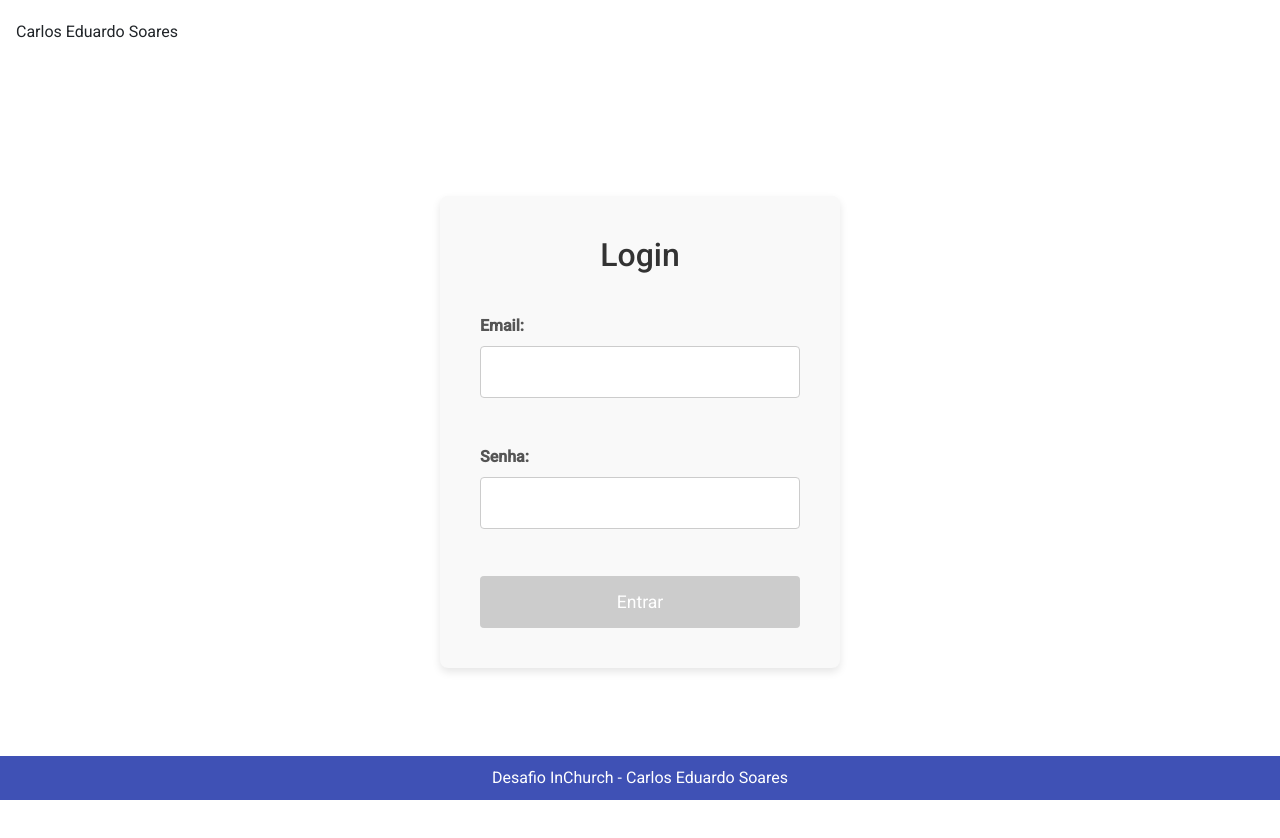
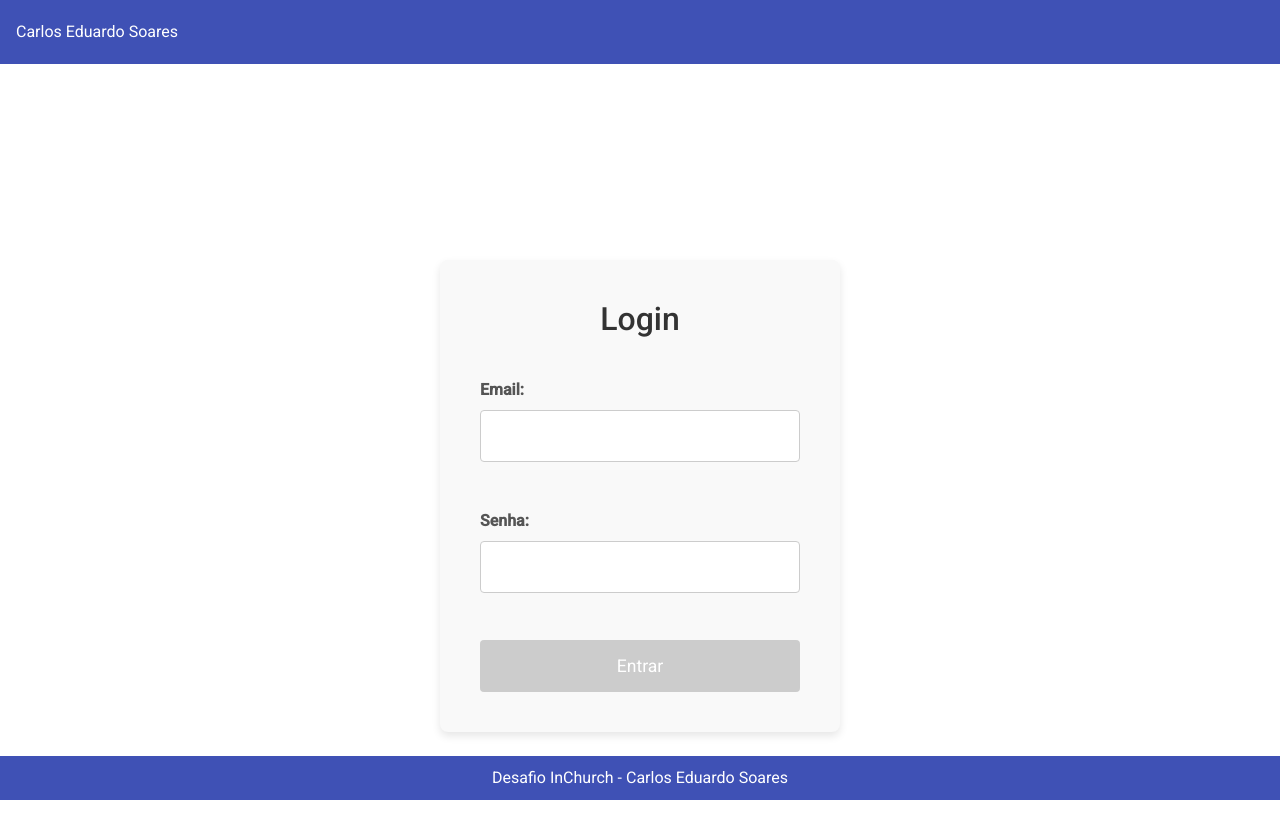
Before and after one commit to kADURICO/catalogo-produtos-angular, an Angular app: page / in a window 1280 px wide. Shown: the top 838 px of the page. Before the commit the page ends 800 px from the top, so only its background shows below. Built offline with nearby package versions, Linux system fonts and the light colour scheme.

Commit message:
commit feito na faculdade

```diff
--- a/src/app/componentes/principal/principal.component.css
+++ b/src/app/componentes/principal/principal.component.css
@@ -5,11 +5,21 @@ html, body {
   }
 
   mat-toolbar {
-    position: fixed;
+    position: static;
     top: 0;
     width: 100%;
     z-index: 10;
+    background-color: #3f51b5;
+    color: white;
   }
+
+button:hover {
+  text-decoration: underline;
+  /* background-color: grey; */
+
+  border-radius: 250px;
+  color: white
+}
 
   .content {
     padding-top: 64px;
--- a/src/app/componentes/produtos/listagem-produtos/listagem-produtos.component.css
+++ b/src/app/componentes/produtos/listagem-produtos/listagem-produtos.component.css
@@ -0,0 +1,9 @@
+.btn-color{
+    background-color: #2f42b1;
+    color: white;
+}
+
+.btn-color:hover{
+    text-decoration: underline;
+    background-color: #4455b4;
+}
--- a/src/app/componentes/produtos/listagem-produtos/listagem-produtos.component.html
+++ b/src/app/componentes/produtos/listagem-produtos/listagem-produtos.component.html
@@ -1,5 +1,5 @@
 <div class="container mt-4">
-  <div class="row row-cols-1 row-cols-md-2 row-cols-lg-3 g-4">
+  <div class="row row-cols-1 row-cols-md-2 row-cols-lg-4 g-4">
     <div class="col" *ngFor="let produto of produtos">
       <div class="card h-100">
         <img [src]="produto.thumbnail" class="card-img-top" alt="{{ produto.title }}">
@@ -9,7 +9,7 @@
           <h4 class="text-primary">R$ {{ produto.price | number: '1.2-2' }}</h4>
         </div>
         <div class="card-footer">
-          <a [routerLink]="['/produto', produto.id]" class="btn btn-primary w-100">Ver Detalhes</a>
+          <a [routerLink]="['/produto', produto.id]" class="btn btn-color w-100">Ver Detalhes</a>
         </div>
       </div>
     </div>
--- a/src/styles.css
+++ b/src/styles.css
@@ -2,7 +2,7 @@
 
 html, body {
     height: 100%;
-    overflow: hidden;
+    /* overflow: hidden; */
  }
 body { margin: 0; font-family: Roboto, "Helvetica Neue", sans-serif; }
 
```
